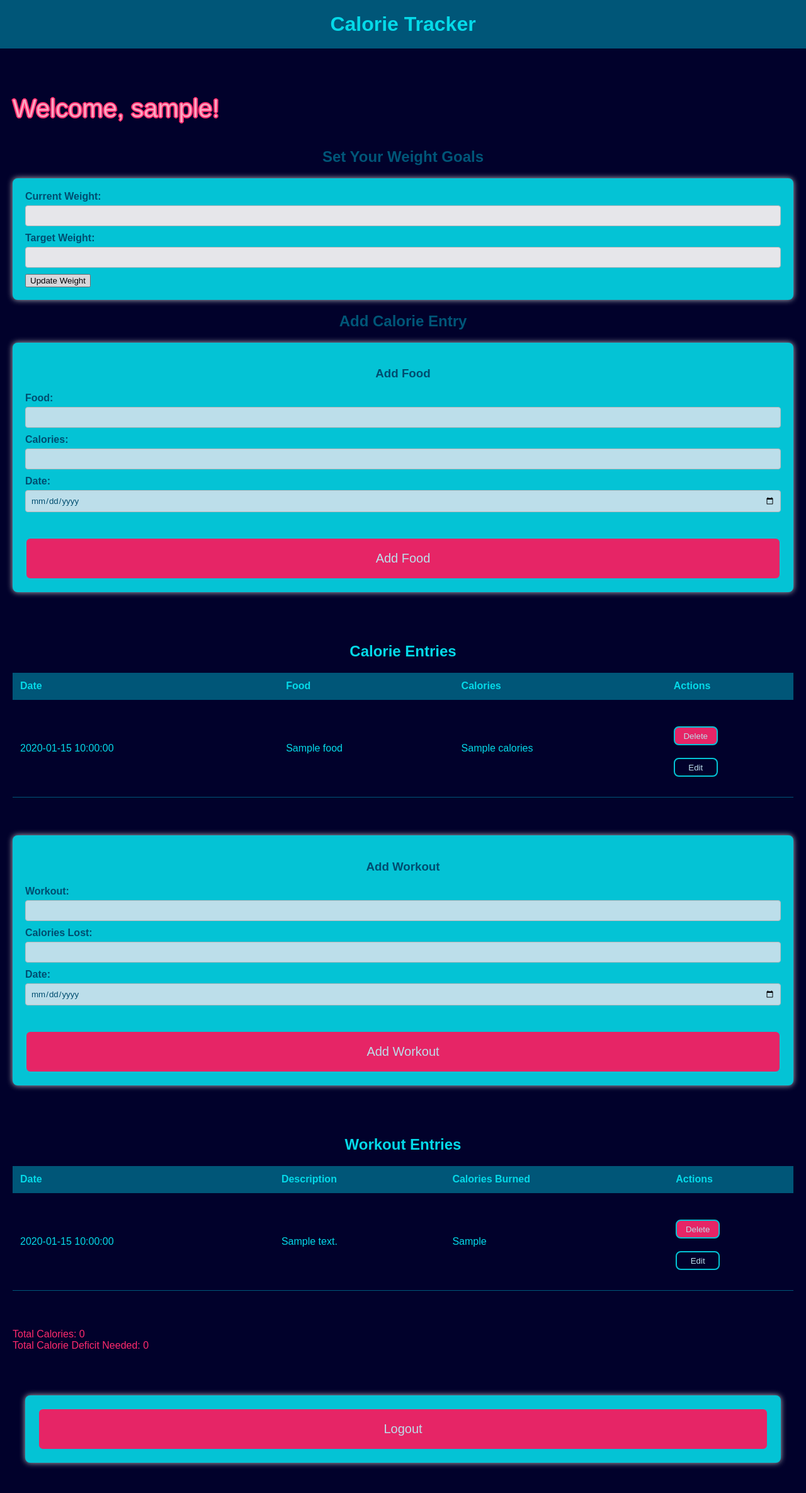
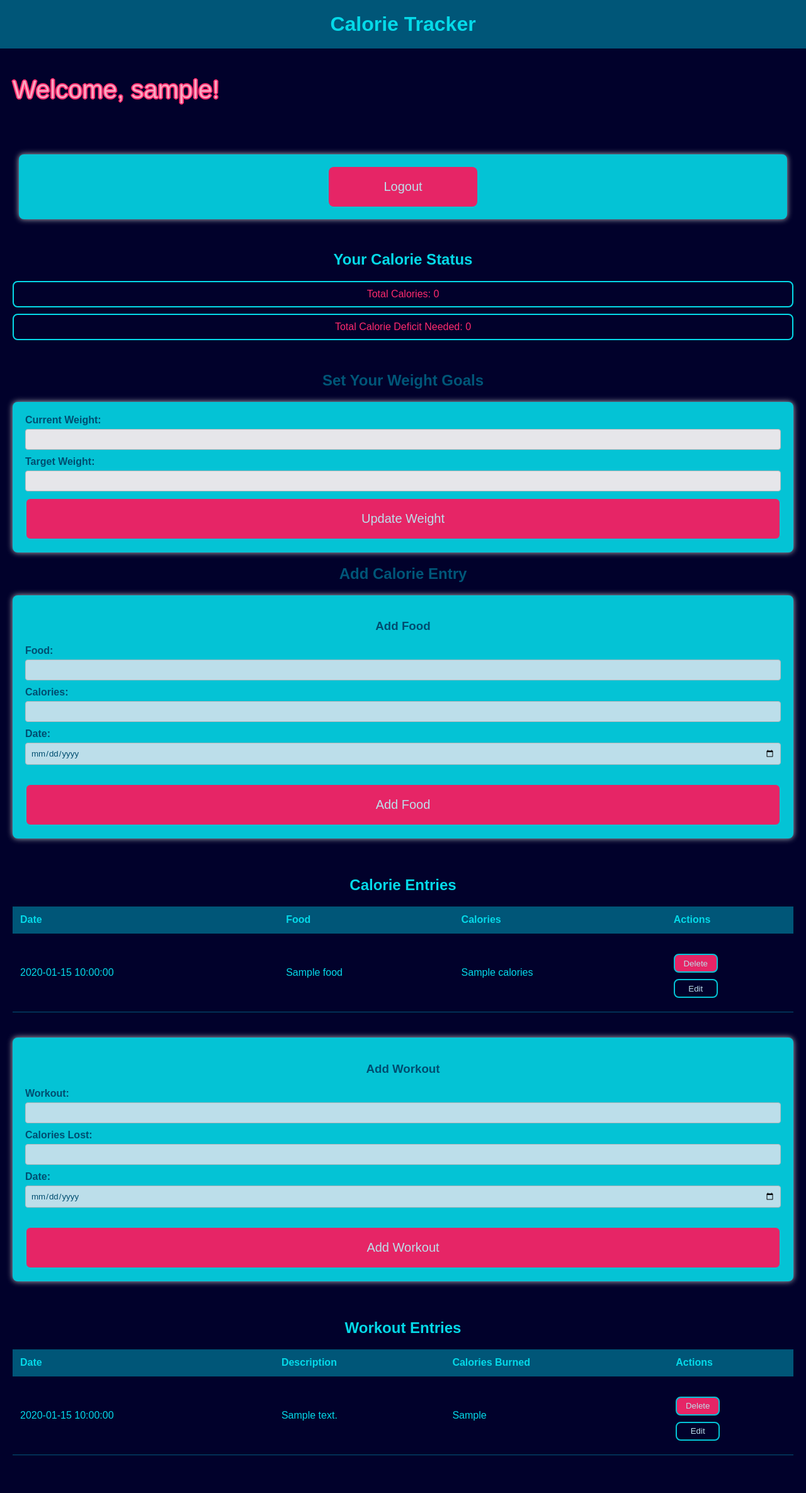
Before and after one commit to software-students-spring2024/5-final-project-spring-2024-dttt5, a Flask app: page / in a window 1280 px wide. Shown: the whole page at 63% size. Before the commit the page ends 2329 px from the top, so only its background shows below. Run offline with Flask 3, Linux system fonts and the light colour scheme; the visitor is signed in with stand-in values (Sample User, id 1); a database or web service that is not in the repository returns one stand-in record (values such as "Sample title"); parts of the project's set-up code (start-up, migrations or seed data) failed here and were passed over.

Commit message:
Update README and some html, css changes

```diff
--- a/app/static/style.css
+++ b/app/static/style.css
@@ -49,14 +49,24 @@ palette:
 
 .indexHeader {
     color: #05d9e8;
+    margin-bottom: 20px;
 }
 
 #calories-table, #workouts-table {
     background-color: #01012b;
     color: #05d9e8;
 }
+
 #total-calories, #calorie-deficit {
     color: #ff2a6d;
+    background-color: #01012b; /* Dark background for contrast */
+    border: 2px solid #05d9e8; /* Sky blue border */
+    padding: 10px 20px; /* Padding for better visual spacing */
+    margin: 10px 0; /* Margin for spacing between elements */
+    border-radius: 8px; /* Rounded corners */
+    font-size: 16px; /* Slightly larger font for readability */
+    display: block; /* Ensures the block fills width, change to inline-block if needed */
+    text-align: center; /* Center align text */
 }
 
 h1 {
@@ -138,6 +148,8 @@ table {
     width: 100%;
     border-collapse: collapse;
     margin-top: 20px;
+    background-color: #01012b;
+    color: #05d9e8;
 }
 
 th, td {
@@ -192,7 +204,7 @@ a:hover {
 }
 
 .spacer {
-    height: 30px;
+    height: 20px;
 }
 
 .delButton{
@@ -259,18 +271,17 @@ a:hover {
 }
 
 .logoutButton {
-    width: 100%;
+    width: 20%;
     padding: 20px;
     background-color: #ff2a6d;
     color: #d1f7ff;
-    border: 2px solid #05d9e8;
+    border: none;        /* Ensure no border */
     border-radius: 8px;
     font-family: Arial, Helvetica, sans-serif;
     font-size: 20px;
     text-align: center;
-    display: flex;
-    justify-content: center;
-    align-items: center;
+    display: block;
+    margin: 0 auto;
     cursor: pointer;
     transition: background 0.3s;
 }
--- a/app/templates/index.html
+++ b/app/templates/index.html
@@ -21,13 +21,29 @@
 
         <p class="welcomeMsg">Welcome, {{ username }}!</p>
 
+        <div class="spacer"></div>
+
+        <div style="margin-top: 10px; padding: 10px;"> <!-- Adjust padding and margin as needed -->
+            <form action="{{ url_for('logout') }}" method="post">
+                <button type="submit" class="logoutButton">Logout</button>
+            </form>
+        </div>
+
+        <div class="spacer"></div>
+
+         <h2 class="indexHeader">Your Calorie Status</h2>
+        <div id="total-calories">Total Calories: {{ total_calories }}</div>
+        <div id="calorie-deficit">Total Calorie Deficit Needed: {{ total_calorie_deficit_needed }}</div>
+
+        <div class="spacer"></div>
+
         <h2>Set Your Weight Goals</h2>
         <form id="weight-form" method="post" action="/setup_weight">
             <label for="current_weight">Current Weight:</label>
             <input type="number" id="current_weight" name="current_weight" required>
             <label for="target_weight">Target Weight:</label>
             <input type="number" id="target_weight" name="target_weight" required>
-            <button type="submit">Update Weight</button>
+            <button type="submit" class="addButtons">Update Weight</button>
         </form>
 
         <h2>Add Calorie Entry</h2>
@@ -136,17 +152,6 @@
 
         <div class="spacer"></div>
         <div class="spacer"></div>
-
-        <div id="total-calories">Total Calories: {{ total_calories }}</div>
-        <div id="calorie-deficit">Total Calorie Deficit Needed: {{ total_calorie_deficit_needed }}</div>
-
-        <div class="spacer"></div>
-
-        <div style="margin-top: 20px; padding: 20px;"> <!-- Adjust padding and margin as needed -->
-            <form action="{{ url_for('logout') }}" method="post">
-                <button type="submit" class="logoutButton">Logout</button>
-            </form>
-        </div>
     </div>
     <script>
         document.getElementById('weight-form').addEventListener('submit', function(e) {
```
Also changed, not shown: README.md.
